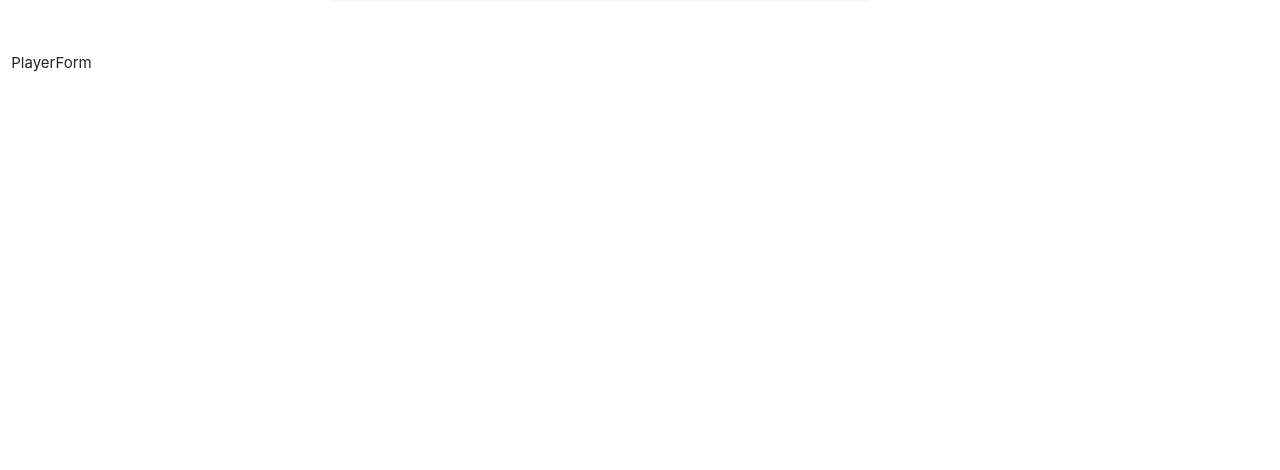
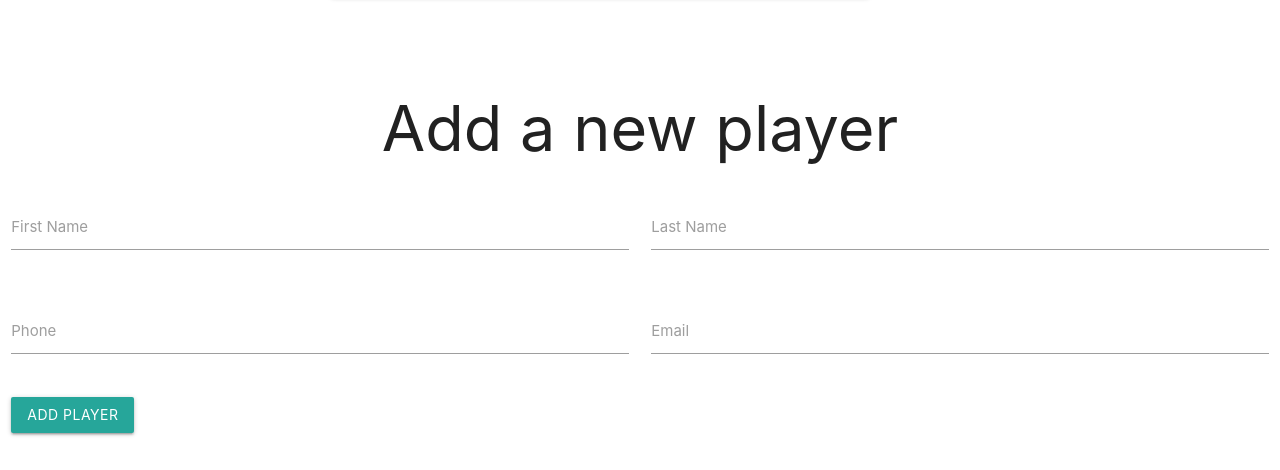
Before and after one commit to TanPhan1112/MERN-Essential-Training-Frontend, a React (Create React App) app: page / in a window 1280 px wide. Shown: the part 646-1116 px from the top of the page. Before the commit the page ends 800 px from the top, so only its background shows below. Built offline with nearby package versions, Linux system fonts and the light colour scheme; no server answers.

Commit message:
Added form

```diff
--- a/src/Components/App.js
+++ b/src/Components/App.js
@@ -20,9 +20,9 @@
     const url = 'http://localhost:4000/players';
 
     axios.get(url)
-      .then((Response) => {
+      .then((response) => {
         this.setState({
-          players: Response.data
+          players: response.data
         })
       })
       .catch((error) => {
--- a/src/Components/Player/PlayerForm.js
+++ b/src/Components/Player/PlayerForm.js
@@ -1,14 +1,53 @@
 import React from 'react';
+import axios from 'axios';
 
 class PlayerForm extends React.Component {
-    constructor(props) {
-        super(props);
+    submitPlayer(event) {
+        event.preventDefault();
+
+        axios.post('http://localhost:4000/players', {
+            firstName: this.refs.firstName.value,
+            lastName: this.refs.lastName.value,
+            phone: this.refs.phone.value,
+            email: this.refs.email.value,
+        })
+            .then((response) => {
+                console.log(response);
+            })
+            .catch((error) => {
+                console.log(error);
+            });
     }
-    state = {}
+
     render() {
-        return (<div>
-            PlayerForm
-        </div>);
+        return (
+            <div className="row">
+                <h1 className="center">Add a new player</h1>
+                <form className="col s12" onSubmit={this.submitPlayer.bind(this)}>
+                    <div className="row">
+                        <div className="input-field col s6">
+                            <input id="firstName" ref="firstName" type="text" />
+                            <label htmlFor="firstName">First Name</label>
+                        </div>
+                        <div className="input-field col s6">
+                            <input id="lastName" ref="lastName" type="text" />
+                            <label htmlFor="lastName">Last Name</label>
+                        </div>
+                    </div>
+                    <div className="row">
+                        <div className="input-field col s6">
+                            <input id="phone" ref="phone" type="text" />
+                            <label htmlFor="phone">Phone</label>
+                        </div>
+                        <div className="input-field col s6">
+                            <input id="email" ref="email" type="text" />
+                            <label htmlFor="email">Email</label>
+                        </div>
+                    </div>
+                    <button className="btn waves-effect waves-light" type="submit" name="action">Add player</button>
+                </form>
+            </div>
+        );
     }
 }
 
--- a/src/Components/Player/PlayerSingle.js
+++ b/src/Components/Player/PlayerSingle.js
@@ -5,7 +5,7 @@
         <div className="col s12 m7">
             <div className="card">
                 <div className="card-image">
-                    <img src="soccer.jpeg" alt="Soccer image" />
+                    <img src="soccer.jpeg" alt="Soccer" />
                     <span className="card-title">{props.player.firstName} {props.player.lastName}</span>
                 </div>
                 <div className="card-content">
```
